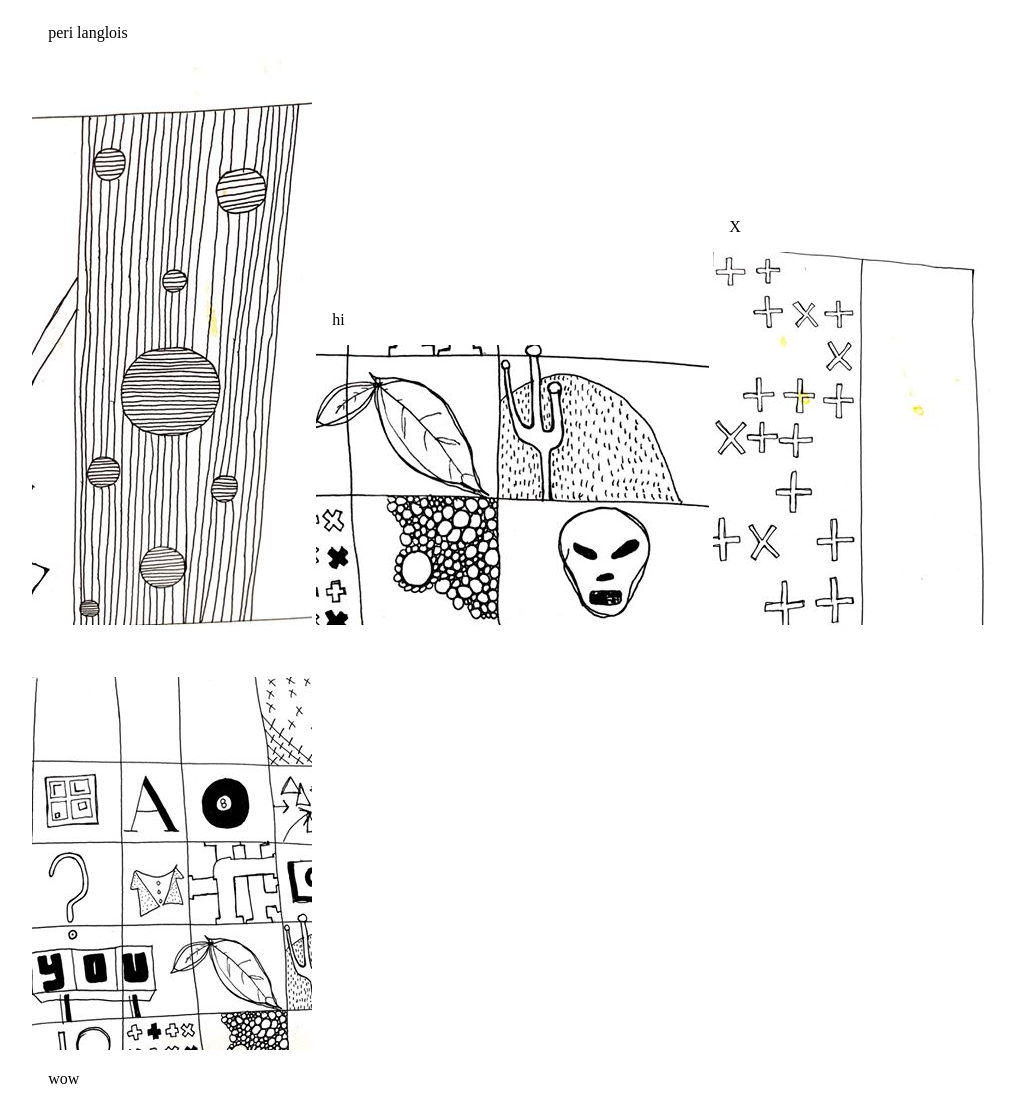
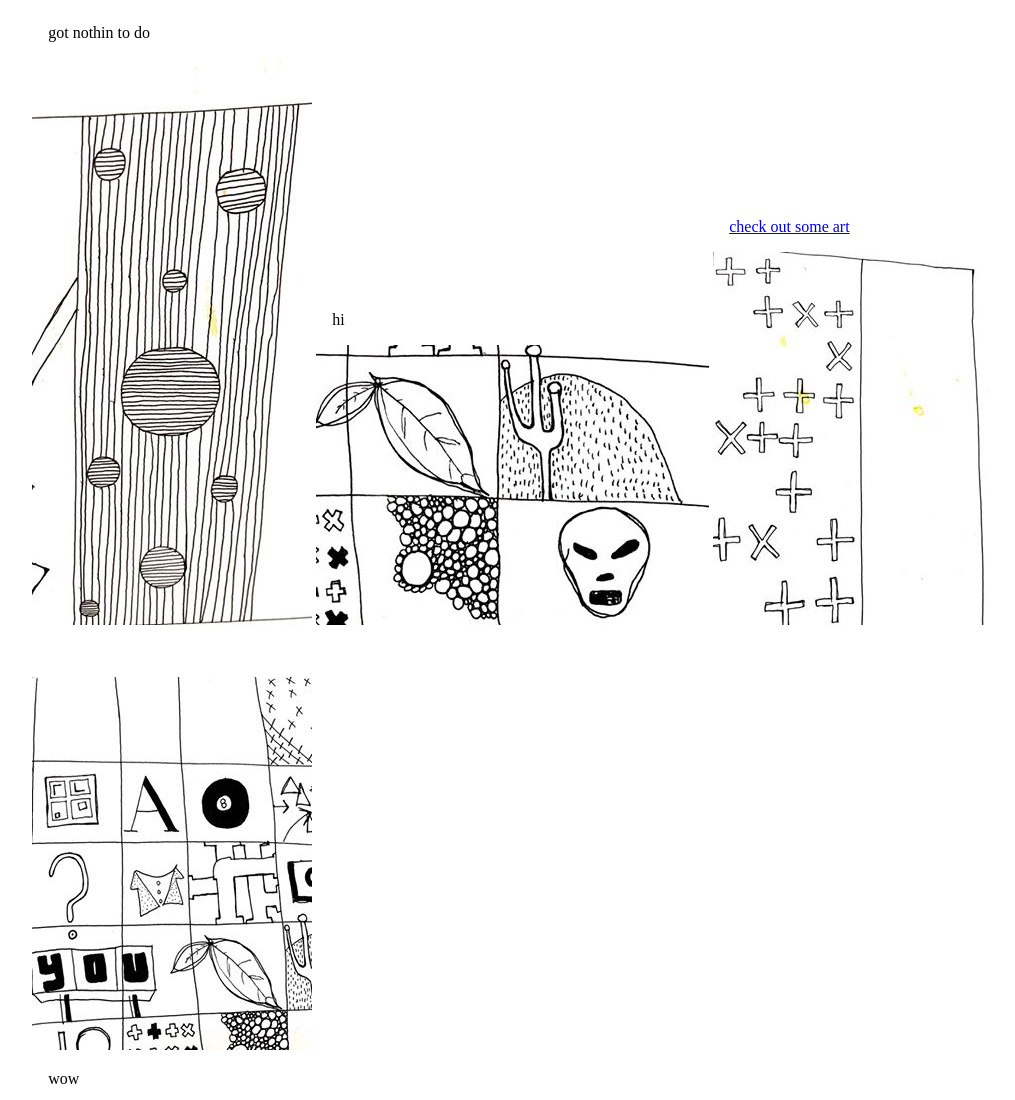
Before and after one commit to perilanglois/peri., a plain HTML site: page index.html in a window 1280 px wide. Shown: the top 1100 px of the page, without its empty margins (39-1054 px from the left). Drawn offline with Linux system fonts and the light colour scheme.

Commit message:
Update index.html

```diff
--- a/index.html
+++ b/index.html
@@ -8,7 +8,7 @@
 	<div class="bigoldiv">
 	<section>
 		<p>
-			peri langlois
+			got nothin to do
 		</p>
 		<img src="83308238_606802089865176_2647579357794533376_n.jpg">
 
@@ -23,7 +23,8 @@
 
 	<section>
 		<p>
-		X
+
+			<a href="https://www.instagram.com/peri.abstract.art/">check out some art </a>
 		</p>
 		<img src="x.jpg">
 	</section>
```
